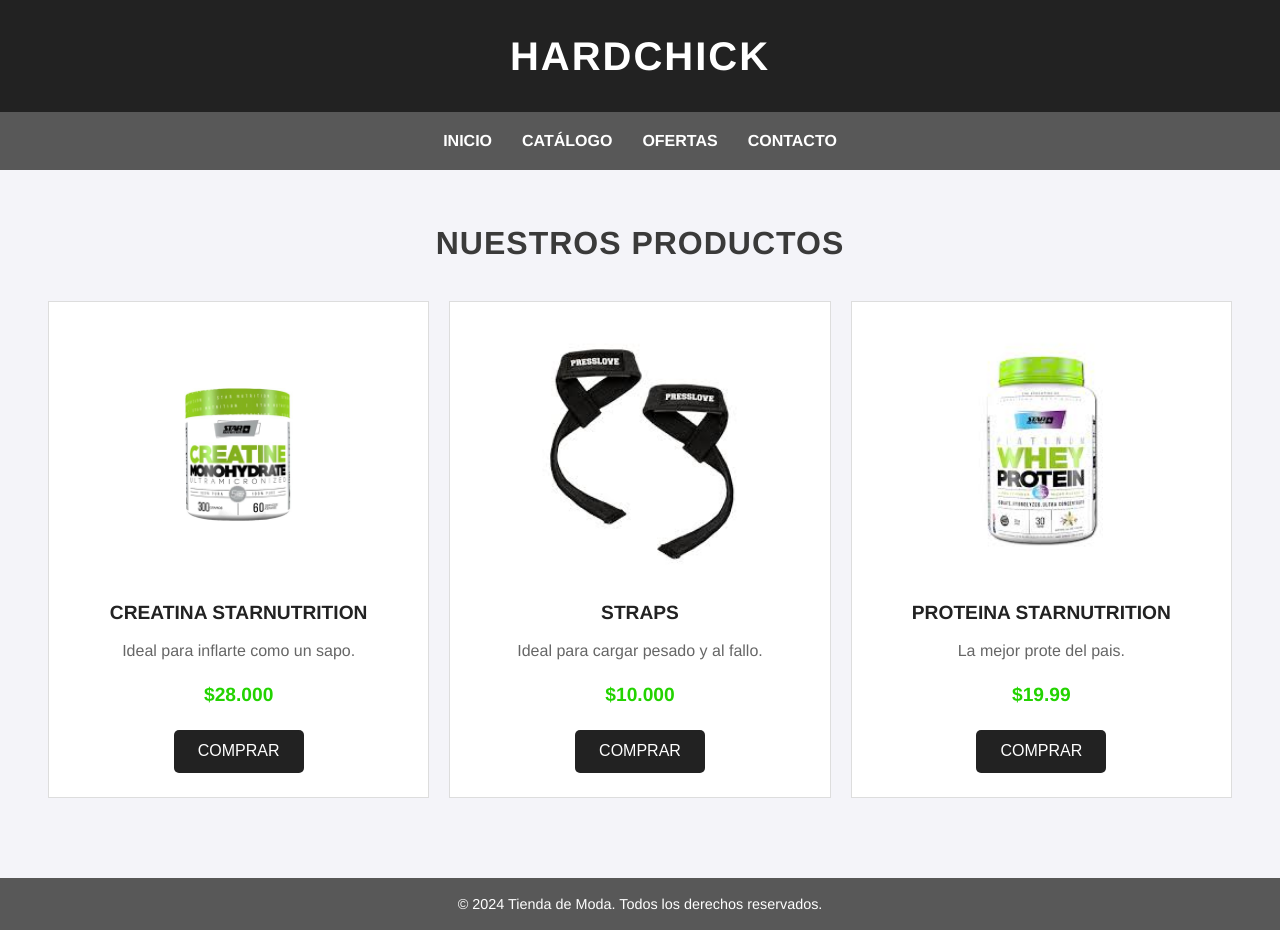
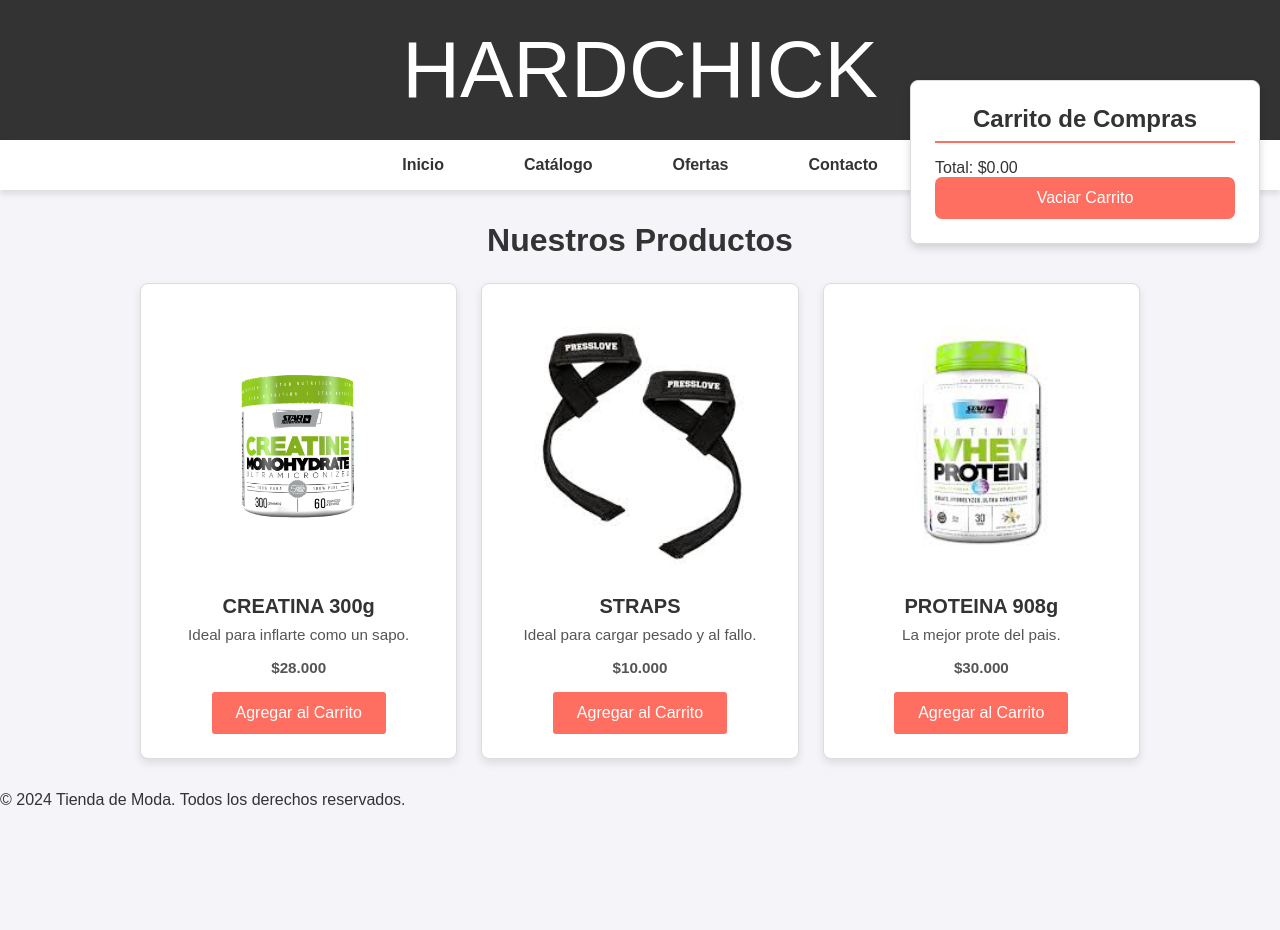
Before and after one commit to mariano2202ze/HARDCHICK, a plain HTML site: page index.html in a window 1280 px wide. After the commit the page ends 809 px from the top, so only its background shows below. Drawn offline with Linux system fonts and the light colour scheme.

Commit message:
Add files via upload

```diff
--- a/index.html
+++ b/index.html
@@ -3,7 +3,7 @@
 <head>
     <meta charset="UTF-8">
     <meta name="viewport" content="width=device-width, initial-scale=1.0">
-    <title>Catálogo de Moda</title>
+    <title>HARDCHICK</title>
     <link rel="stylesheet" href="styles.css">
 </head>
 <body>
@@ -24,10 +24,10 @@
             <!-- Tarjeta de Producto 1 -->
             <div class="product-item">
                 <img src="creatina300.jpg" alt="Creatina">
-                <h3>CREATINA STARNUTRITION</h3>
+                <h3>CREATINA 300g</h3>
                 <p>Ideal para inflarte como un sapo.</p>
                 <p class="price">$28.000</p>
-                <button class="buy-btn" onclick="comprarProducto('CREATINA STARNUTRITION')">Comprar</button>
+                <button class="buy-btn" onclick="addToCart('CREATINA 300g', 28.000)">Agregar al Carrito</button>
             </div>
 
             <!-- Tarjeta de Producto 2 -->
@@ -36,20 +36,26 @@
                 <h3>STRAPS</h3>
                 <p>Ideal para cargar pesado y al fallo.</p>
                 <p class="price">$10.000</p>
-                <button class="buy-btn" onclick="comprarProducto('STRAPS')">Comprar</button>
+                <button class="buy-btn" onclick="addToCart('STRAPS', 10.000)">Agregar al Carrito</button>
             </div>
 
             <!-- Tarjeta de Producto 3 -->
             <div class="product-item">
                 <img src="proteina908.jpg" alt="Proteina">
-                <h3>PROTEINA STARNUTRITION</h3>
+                <h3>PROTEINA 908g</h3>
                 <p>La mejor prote del pais.</p>
-                <p class="price">$19.99</p>
-                <button class="buy-btn" onclick="comprarProducto('PROTEINA STARNUTRITION')">Comprar</button>
+                <p class="price">$30.000</p>
+                <button class="buy-btn" onclick="addToCart('PROTEINA 908g', 30.000)">Agregar al Carrito</button>
             </div>
         </div>
     </section>
-
+    <!-- Contenedor del carrito de compras -->
+    <aside class="cart">
+        <h2>Carrito de Compras</h2>
+        <ul id="cart-items"></ul>
+        <p>Total: $<span id="cart-total">0.00</span></p>
+        <button onclick="clearCart()">Vaciar Carrito</button>
+    </aside>
     <footer>
         &copy; 2024 Tienda de Moda. Todos los derechos reservados.
     </footer>
@@ -57,4 +63,4 @@
     <!-- Archivo JavaScript externo -->
     <script src="script.js"></script>
 </body>
-</html>
+</html
--- a/script.js
+++ b/script.js
@@ -1,4 +1,78 @@
-// Función para añadir producto al carrito
-function comprarProducto(producto) {
-    alert(`Has añadido "${producto}" a tu carrito de compras.`);
+// Variables para el carrito de compras
+let cartItems = []; // Almacena los productos agregados al carrito con su cantidad
+let cartTotal = 0.0; // Almacena el total del carrito
+
+// Función para agregar productos al carrito
+function addToCart(productName, productPrice) {
+    // Buscar si el producto ya está en el carrito
+    const existingProduct = cartItems.find(item => item.name === productName);
+
+    if (existingProduct) {
+        // Si ya está, incrementa la cantidad y actualiza el precio
+        existingProduct.quantity += 1;
+        existingProduct.totalPrice += productPrice;
+    } else {
+        // Si no está, añade un nuevo producto con cantidad 1
+        cartItems.push({ name: productName, price: productPrice, quantity: 1, totalPrice: productPrice });
+    }
+
+    // Sumar el precio del producto al total del carrito
+    cartTotal += productPrice;
+
+    // Actualizar la visualización del carrito
+    updateCartDisplay();
 }
+
+// Función para actualizar la visualización del carrito
+function updateCartDisplay() {
+    const cartItemsContainer = document.getElementById("cart-items");
+    const cartTotalElement = document.getElementById("cart-total");
+
+    // Limpiar el contenedor de los productos antes de actualizarlo
+    cartItemsContainer.innerHTML = "";
+
+    // Mostrar cada artículo en el carrito
+    cartItems.forEach((item, index) => {
+        const li = document.createElement("li");
+        li.textContent = `${item.name} x ${item.quantity} = $${item.totalPrice.toFixed(3)}`;
+
+        // Crear botón para eliminar artículos individuales
+        const removeButton = document.createElement("button");
+        removeButton.textContent = "X";
+        removeButton.classList.add("remove-btn");
+        removeButton.onclick = () => removeFromCart(index, item.price);
+
+        // Añadir el botón al elemento de la lista
+        li.appendChild(removeButton);
+        cartItemsContainer.appendChild(li);
+    });
+
+    // Mostrar el total
+    cartTotalElement.textContent = cartTotal.toFixed(3);
+}
+
+// Función para eliminar un producto específico del carrito
+function removeFromCart(index, productPrice) {
+    const product = cartItems[index];
+
+    // Si la cantidad es mayor a 1, solo resta uno, sino elimina el producto del carrito
+    if (product.quantity > 1) {
+        product.quantity -= 1;
+        product.totalPrice -= productPrice;
+        cartTotal -= productPrice;
+    } else {
+        // Eliminar el producto de cartItems y restar el precio al total
+        cartTotal -= product.totalPrice;
+        cartItems.splice(index, 1);
+    }
+
+    // Actualizar la visualización del carrito
+    updateCartDisplay();
+}
+
+// Función para vaciar el carrito completamente
+function clearCart() {
+    cartItems = [];
+    cartTotal = 0.0;
+    updateCartDisplay();
+}
--- a/styles.css
+++ b/styles.css
@@ -1,4 +1,4 @@
-/* Estilos básicos de página */
+/* Estilos generales */
 * {
     margin: 0;
     padding: 0;
@@ -6,130 +6,216 @@
 }
 
 body {
-    font-family: 'Helvetica Neue', Arial, sans-serif;
+    font-family: Arial, sans-serif;
     color: #333;
     background-color: #f4f4f9;
-    line-height: 1.6;
 }
 
-/* Encabezado */
 header {
-    background-color: #222222;
+
+    background-color: #333;
     color: #fff;
-    padding: 1.5em;
+    padding: 1.5rem;
     text-align: center;
 }
 
 header h1 {
-    font-size: 2.5rem;
-    letter-spacing: 2px;
-    text-transform: uppercase;
-    font-weight: bold;
+    font-size: 5rem;
+    font-weight: 400;
+    font-family: 'Gothic War', sans-serif;
 }
 
-/* Navegación principal */
 nav {
     display: flex;
     justify-content: center;
-    padding: 1em;
-    background-color: #585858;
+    background-color: #fff;
+    box-shadow: 0 4px 6px rgba(0, 0, 0, 0.1);
+    padding: 0.5rem 0;
 }
 
 nav a {
-    color: #fff;
+    color: #333;
     text-decoration: none;
-    margin: 0 15px;
-    font-size: 1rem;
-    text-transform: uppercase;
     font-weight: bold;
-    transition: color 0.3s ease;
+    margin: 0 1.5rem;
+    padding: 0.5rem 1rem;
+    transition: color 0.3s;
 }
 
 nav a:hover {
-    color: #00d9ff; /* Color de acento */
+    color: #ff6f61;
 }
 
-/* Estilo de secciones */
 section {
-    padding: 3em;
+    padding: 2rem;
+}
+
+h2 {
+    text-align: center;
+    font-size: 2rem;
+    margin-bottom: 1.5rem;
+    color: #333;
+}
+
+.products-grid {
+    display: grid;
+    grid-template-columns: repeat(auto-fit, minmax(250px, 1fr));
+    gap: 1.5rem;
+    max-width: 1000px;
+    margin: 0 auto;
+}
+
+.product-item {
+
+    background-color: #fff;
+    border: 1px solid #ddd;
+    border-radius: 8px;
+    box-shadow: 0 4px 8px rgba(0, 0, 0, 0.1);
+    padding: 1.5rem;
+    text-align: center;
+    transition: transform 0.3s;
+}
+
+.product-item:hover {
+    transform: scale(1.05);
+}
+
+.product-item img {
+    width: 100%;
+    height: auto;
+    border-radius: 8px;
+    margin-bottom: 1rem;
+}
+
+.product-item h3 {
+    font-size: 1.25rem;
+    color: #333;
+    margin-bottom: 0.5rem;
+}
+
+.product-item p {
+    font-size: 0.95rem;
+
+    color: #555;
+    margin-bottom: 1rem;
+}
+
+.price {
+    font-size: 1.1rem;
+    font-weight: bold;
+    color: #ff6f61;
+    margin-bottom: 1rem;
+}
+
+.buy-btn {
+    background-color: #ff6f61;
+    color: #fff;
+    border: none;
+    padding: 0.75rem 1.5rem;
+    border-radius: 3px;
+    cursor: pointer;
+    font-size: 1rem;
+    transition: background-color 0.3s;
+}
+
+.buy-btn:hover {
+    background-color: #ff3b2f;
+}
+
+/* Estilos del carrito */
+.cart {
+    position: fixed;
+    top: 80px;
+    right: 20px;
+    width: 350px;
+    background-color: #fff;
+    padding: 1.5rem;
+    border: 1px solid #ddd;
+
+    border-radius: 8px;
+    box-shadow: 0 4px 8px rgba(0, 0, 0, 0.15);
+}
+
+.cart h2 {
+    font-size: 1.5rem;
+    color: #333;
+    margin-bottom: 1rem;
+    border-bottom: 2px solid #ff6f61;
+    padding-bottom: 0.5rem;
     text-align: center;
 }
 
-h2 {
-    font-size: 2rem;
-    color: #3a3a3a;
-    margin-bottom: 1em;
-    text-transform: uppercase;
-    letter-spacing: 1px;
+.cart ul {
+    list-style: none;
+    padding: 0;
+    margin: 0 0 1rem;
 }
 
-/* Cuadrícula de productos */
-.products-grid {
-    display: grid;
-    grid-template-columns: repeat(auto-fit, minmax(250px, 1fr));
-    gap: 20px;
-    margin: 2em 0;
+.cart ul li {
+    display: flex;
+    justify-content: space-between;
+    align-items: center;
+    font-size: 1rem;
+    max-width: 340px; /* Limita el ancho máximo del texto */
+    margin-bottom: 0.5rem;
+    color: #555;
+    padding: 0.5rem;
+    border-bottom: 1px solid #eee;
+    white-space: normal; /* Evita que el texto se divida en varias líneas */
+    display: -webkit-box; /* Modo de visualización para clamping */
+    -webkit-line-clamp: 2; /* Número de líneas que quieres mostrar */
+    line-clamp: 2;
+    -webkit-box-orient: vertical;
+    overflow: hidden;
+    text-overflow: ellipsis; /* Añade puntos suspensivos si el texto es demasiado largo */
+
+}
+.cart ul li:last-child {
+    border-bottom: none;
 }
 
-.product-item {
-    background-color: #fff;
-    border: 1px solid #ddd;
-    padding: 1.5em;
-    transition: box-shadow 0.3s ease;
+.cart-total {
+    font-size: 1.2rem;
+    font-weight: bold;
+    color: #333;
+    text-align: right;
+    margin-bottom: 1rem;
 }
 
-.product-item:hover {
-    box-shadow: 0 4px 15px rgba(0, 0, 0, 0.2);
+.cart button {
+    background-color: #ff6f61;
+    color: #fff;
+    border: none;
+    padding: 0.75rem 1.5rem;
+    width: 100%;
+    border-radius: 7px;
+    cursor: pointer;
+    font-size: 1rem;
+    transition: background-color 0.3s;
 }
 
-.product-item img {
-    width: 75%;
-    height: auto;
-    margin-bottom: 1em;
-    border-radius: 10px;
+.cart button:hover {
+    background-color: #ff3b2f;
 }
 
-.product-item h3 {
-    font-size: 1.2rem;
-    color: #222;
-    margin-bottom: 0.5em;
+/* Estilo del botón de eliminar (X) */
+.remove-btn {
+    background-color: #ff6f61;
+    border: none;
+    color: #fff;
+    font-size: 0.75rem;
     font-weight: bold;
+    border-radius: 50%;
+    cursor: pointer;
+    width: 20px; /* Ajustado para ser más angosto */
+    height: 20px;
+    padding: 0; /* Elimina espacio adicional */
+    margin-left: none; /* Reduce espacio entre el texto y el botón */
+    display: flex;
+    align-items: center;
+    justify-content: center;
+    transition: background-color 0.3s;
 }
-
-.product-item p {
-    font-size: 1rem;
-    color: #666;
-    margin-bottom: 1em;
+.remove-btn:hover {
+    background-color: #ff3b2f;
 }
-
-.product-item .price {
-    font-size: 1.2rem;
-    color: #23d300;
-    font-weight: bold;
-}
-
-/* Botón de compra */
-button.buy-btn {
-    background-color: #222;
-    color: #fff;
-    padding: 0.8em 1.5em;
-    border: none;
-    font-size: 1rem;
-    text-transform: uppercase;
-    cursor: pointer;
-    transition: background-color 0.3s ease;
-    border-radius: 5px;
-}
-
-button.buy-btn:hover {
-    background-color: #23d300;
-}
-
-/* Pie de página */
-footer {
-    background-color: #585858;
-    color: #fff;
-    text-align: center;
-    padding: 1em;
-    font-size: 0.9rem;
-}
```
